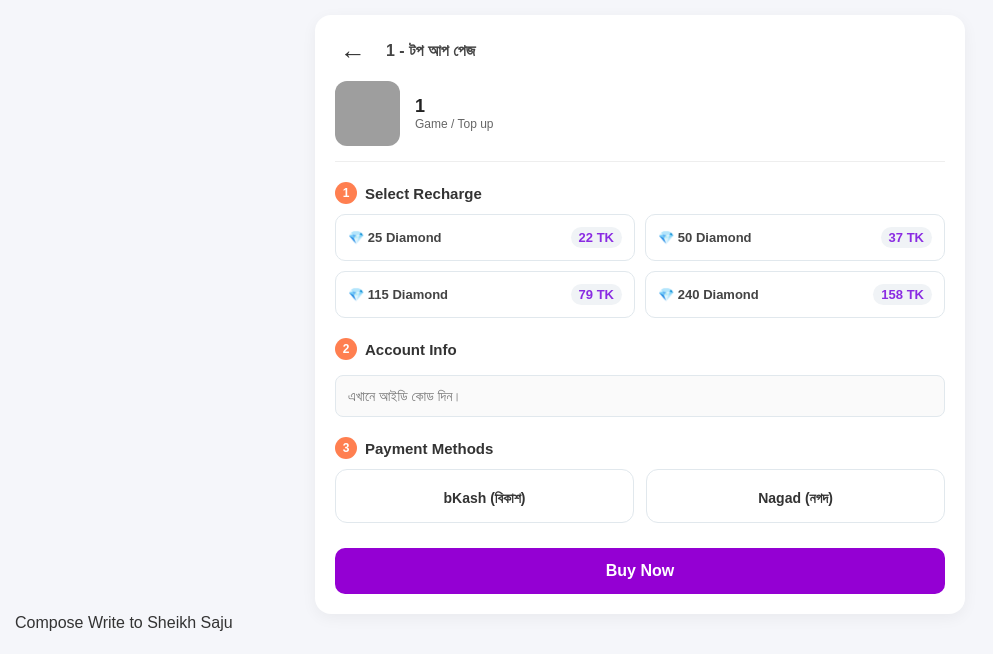
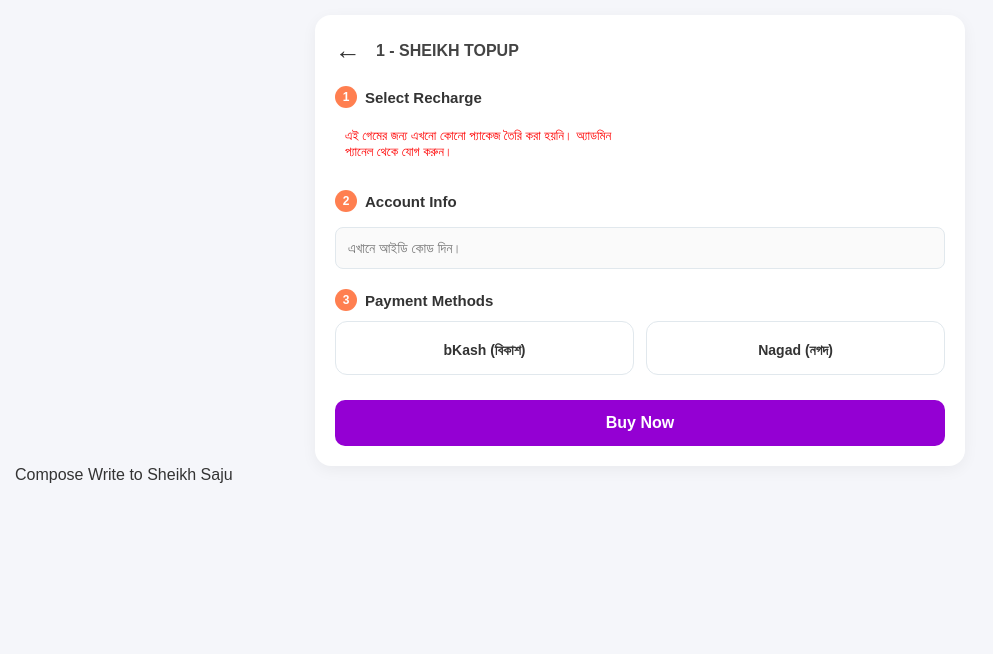
Before and after one commit to sheikhsaju2474-png/ff-topup-store, a Flask app: page /buy/1 in a window 1280 px wide. Shown: the top 654 px of the page, without its empty margins (0-993 px from the left). Run offline with Flask 3, Linux system fonts and the light colour scheme; data that the repository does not hold is empty; grey boxes are pictures that could not be loaded.

Commit message:
Update buy.html

```diff
--- a/templates/buy.html
+++ b/templates/buy.html
@@ -8,119 +8,87 @@
         * { margin: 0; padding: 0; box-sizing: border-box; font-family: 'Poppins', sans-serif; }
         body { background-color: #f5f6fa; padding: 15px; color: #333; }
         .container { max-width: 650px; margin: 0 auto; background: white; padding: 20px; border-radius: 16px; box-shadow: 0 4px 15px rgba(0,0,0,0.05); }
-
-        /* Back Navigation */
         .nav-header { display: flex; align-items: center; gap: 15px; margin-bottom: 15px; }
-        .back-btn { font-size: 26px; text-decoration: none; color: #333; font-weight: bold; cursor: pointer; display: inline-block; padding: 0 5px; }
+        .back-btn { font-size: 26px; text-decoration: none; color: #333; font-weight: bold; cursor: pointer; }
         .nav-title { font-size: 16px; font-weight: bold; color: #444; }
-
         .game-header { display: flex; align-items: center; gap: 15px; margin-bottom: 20px; border-bottom: 1px solid #eee; padding-bottom: 15px; }
         .game-header img { width: 65px; height: 65px; border-radius: 12px; object-fit: cover; }
         .game-header h2 { font-size: 18px; color: #222; }
-
         .step-title { font-size: 15px; font-weight: bold; margin: 20px 0 10px 0; display: flex; align-items: center; gap: 8px; }
         .step-number { background: #ff7f50; color: white; width: 22px; height: 22px; display: inline-flex; justify-content: center; align-items: center; border-radius: 50%; font-size: 12px; }
 
-        /* Package Grid */
         .package-grid { display: grid; grid-template-columns: 1fr 1fr; gap: 10px; }
-        .package-card { border: 1px solid #e1e8ed; border-radius: 10px; padding: 12px; display: flex; justify-content: space-between; align-items: center; cursor: pointer; transition: 0.2s; position: relative; background: #fff; }
+        .package-card { border: 1px solid #e1e8ed; border-radius: 10px; padding: 12px; display: flex; justify-content: space-between; align-items: center; cursor: pointer; background: #fff; }
         .package-card input { position: absolute; opacity: 0; }
-        .package-card .diamonds { font-weight: bold; font-size: 13px; color: #444; }
+        .package-card .diamonds { font-weight: bold; font-size: 13px; }
         .package-card .price { color: #8a2be2; font-weight: bold; font-size: 13px; background: #f0f3f6; padding: 3px 8px; border-radius: 20px; }
         .package-card.selected { border-color: #8a2be2; background-color: #f9f5ff; }
         .package-card.selected .price { background: #8a2be2; color: white; }
 
-        /* Input Styles */
         .input-box { width: 100%; padding: 12px; border: 1px solid #e1e8ed; border-radius: 8px; font-size: 14px; outline: none; margin-top: 5px; background: #fafafa; }
-        .input-box:focus { border-color: #8a2be2; background: #fff; }
-
-        /* Payment Grid */
         .payment-grid { display: grid; grid-template-columns: 1fr 1fr; gap: 12px; }
-        .payment-card { border: 1px solid #e1e8ed; border-radius: 12px; padding: 15px; text-align: center; cursor: pointer; transition: 0.2s; position: relative; background: #fff; }
+        .payment-card { border: 1px solid #e1e8ed; border-radius: 12px; padding: 15px; text-align: center; cursor: pointer; background: #fff; position: relative; }
         .payment-card input { position: absolute; opacity: 0; }
-        .payment-card span { font-size: 14px; font-weight: bold; display: block; margin-top: 5px; color: #333; }
+        .payment-card span { font-size: 14px; font-weight: bold; display: block; margin-top: 5px; }
         .payment-card.selected { border-color: #8a2be2; background-color: #f9f5ff; }
-
-        /* Dynamic Gateway Interface */
-        .payment-details-box { display: none; background: #f8f9fa; border: 1px dashed #8a2be2; border-radius: 10px; padding: 15px; margin-top: 15px; animation: fadeIn 0.3s ease-in-out; }
-        .payment-instruction { font-size: 13px; color: #555; margin-bottom: 10px; line-height: 1.5; }
+        .payment-details-box { display: none; background: #f8f9fa; border: 1px dashed #8a2be2; border-radius: 10px; padding: 15px; margin-top: 15px; }
         .payment-number { font-size: 16px; font-weight: bold; color: #ff4757; background: #fff; padding: 8px; border-radius: 6px; display: inline-block; border: 1px solid #eedede; margin-bottom: 10px; }
-
-        @keyframes fadeIn {
-            from { opacity: 0; transform: translateY(-5px); }
-            to { opacity: 1; transform: translateY(0); }
-        }
-
-        .submit-btn { width: 100%; background: #9400d3; color: white; border: none; padding: 14px; border-radius: 10px; font-size: 16px; font-weight: bold; margin-top: 25px; cursor: pointer; transition: 0.3s; }
-        .submit-btn:hover { background: #8a2be2; }
+        .submit-btn { width: 100%; background: #9400d3; color: white; border: none; padding: 14px; border-radius: 10px; font-size: 16px; font-weight: bold; margin-top: 25px; cursor: pointer; }
     </style>
 </head>
 <body>
-
     <div class="container">
         <div class="nav-header">
             <a href="/" class="back-btn">←</a>
-            <div class="nav-title">{{ game_name }} - টপ আপ পেজ</div>
+            <div class="nav-title">{{ game_name }} - SHEIKH TOPUP</div>
         </div>
 
-        <!-- Success Flash Message -->
         {% with messages = get_flashed_messages(with_categories=true) %}
           {% if messages %}
             {% for category, message in messages %}
-              <div style="background-color: #2ed573; color: white; padding: 12px; border-radius: 8px; margin-bottom: 15px; text-align: center; font-weight: bold; font-size: 14px;">
+              <div style="background-color: #2ed573; color: white; padding: 12px; border-radius: 8px; margin-bottom: 15px; text-align: center; font-weight: bold;">
                   {{ message }}
               </div>
             {% endfor %}
           {% endif %}
         {% endwith %}
 
-        <div class="game-header">
-            <img src="https://images.unsplash.com/photo-1589241062272-c0a000072dfa?q=80&w=400" alt="Game Icon">
-            <div>
-                <h2>{{ game_name }}</h2>
-                <p style="color: #666; font-size: 12px;">Game / Top up</p>
-            </div>
-        </div>
-
         <form action="/submit_order" method="POST">
-            <!-- Step 1 -->
             <div class="step-title"><span class="step-number">1</span> Select Recharge</div>
             <div class="package-grid">
-                <div class="package-card" onclick="selectPackage(this)"><input type="radio" name="package" value="25 Diamond - 22 TK" required><span class="diamonds">💎 25 Diamond</span><div class="price">22 TK</div></div>
-                <div class="package-card" onclick="selectPackage(this)"><input type="radio" name="package" value="50 Diamond - 37 TK"><span class="diamonds">💎 50 Diamond</span><div class="price">37 TK</div></div>
-                <div class="package-card" onclick="selectPackage(this)"><input type="radio" name="package" value="115 Diamond - 79 TK"><span class="diamonds">💎 115 Diamond</span><div class="price">79 TK</div></div>
-                <div class="package-card" onclick="selectPackage(this)"><input type="radio" name="package" value="240 Diamond - 158 TK"><span class="diamonds">💎 240 Diamond</span><div class="price">158 TK</div></div>
+                {% if packages %}
+                    {% for pkg in packages %}
+                    <div class="package-card" onclick="selectPackage(this)">
+                        <input type="radio" name="package" value="{{ pkg[2] }} - {{ pkg[3] }} TK" required>
+                        <span class="diamonds">💎 {{ pkg[2] }}</span>
+                        <div class="price">{{ pkg[3] }} TK</div>
+                    </div>
+                    {% endfor %}
+                {% else %}
+                    <p style="color: red; font-size: 13px; padding: 10px;">এই গেমের জন্য এখনো কোনো প্যাকেজ তৈরি করা হয়নি। অ্যাডমিন প্যানেল থেকে যোগ করুন।</p>
+                {% endif %}
             </div>
 
-            <!-- Step 2 -->
             <div class="step-title"><span class="step-number">2</span> Account Info</div>
             <input type="text" name="uid" class="input-box" placeholder="এখানে আইডি কোড দিন।" required>
 
-            <!-- Step 3 -->
             <div class="step-title"><span class="step-number">3</span> Payment Methods</div>
             <div class="payment-grid">
-                <div class="payment-card" onclick="selectPayment(this, 'bkash')">
-                    <input type="radio" name="payment" value="bKash" required>
-                    <span>bKash (বিকাশ)</span>
-                </div>
-                <div class="payment-card" onclick="selectPayment(this, 'nagad')">
-                    <input type="radio" name="payment" value="Nagad">
-                    <span>Nagad (নগদ)</span>
-                </div>
+                <div class="payment-card" onclick="selectPayment(this, 'bkash')"><input type="radio" name="payment" value="bKash" required><span>bKash (বিকাশ)</span></div>
+                <div class="payment-card" onclick="selectPayment(this, 'nagad')"><input type="radio" name="payment" value="Nagad"><span>Nagad (নগদ)</span></div>
             </div>
 
-            <!-- ছোট ইন্টারফেজ (বিকাশ এবং নগদ আলাদা সিলেক্টের পর পপ-আপ হবে) -->
             <div id="bkash-box" class="payment-details-box">
-                <div class="payment-instruction">👉 নিচে দেওয়া <b>বিকাশ পার্সোনাল</b> নাম্বারে টাকা <b>Send Money</b> করুন:</div>
-                <div class="payment-number">017XXXXXXXX (বিকাশ)</div> <!-- আপনার পার্সোনাল বিকাশ নাম্বার এখানে দিন -->
-                <p style="font-size: 13px; font-weight: bold; margin-bottom: 5px;">Transaction ID (TxID) দিন:</p>
+                <div style="font-size:13px; margin-bottom:10px;">👉 নিচে দেওয়া <b>বিকাশ পার্সোনাল</b> নাম্বারে টাকা <b>Send Money</b> করুন:</div>
+                <div class="payment-number">01994573379 (বিকাশ)</div>
+                <p style="font-size: 13px; font-weight: bold;">Transaction ID (TxID) দিন:</p>
                 <input type="text" name="txid" id="bkash-txid" class="input-box" placeholder="যেমন: BKA87HJK92">
             </div>
 
             <div id="nagad-box" class="payment-details-box">
-                <div class="payment-instruction">👉 নিচে দেওয়া <b>নগদ পার্সোনাল</b> নাম্বারে টাকা <b>Send Money</b> করুন:</div>
-                <div class="payment-number">019XXXXXXXX (নগদ)</div> <!-- আপনার পার্সোনাল নগদ নাম্বার এখানে দিন -->
-                <p style="font-size: 13px; font-weight: bold; margin-bottom: 5px;">Transaction ID (TxID) দিন:</p>
+                <div style="font-size:13px; margin-bottom:10px;">👉 নিচে দেওয়া <b>নগদ পার্সোনাল</b> নাম্বারে টাকা <b>Send Money</b> করুন:</div>
+                <div class="payment-number">01994573379 (নগদ)</div>
+                <p style="font-size: 13px; font-weight: bold;">Transaction ID (TxID) din:</p>
                 <input type="text" name="txid" id="nagad-txid" class="input-box" placeholder="যেমন: 7N82KSJDUW">
             </div>
 
@@ -130,30 +98,20 @@
 
     <script>
         function selectPackage(element) {
-            document.querySelectorAll('.package-card').forEach(card => card.classList.remove('selected'));
+            document.querySelectorAll('.package-grid .package-card').forEach(card => card.classList.remove('selected'));
             element.classList.add('selected');
             element.querySelector('input').checked = true;
         }
-
         function selectPayment(element, method) {
-            // পেমেন্ট কার্ড সিলেক্ট ইফেক্ট
-            document.querySelectorAll('.payment-card').forEach(card => card.classList.remove('selected'));
+            document.querySelectorAll('.payment-grid .payment-card').forEach(card => card.classList.remove('selected'));
             element.classList.add('selected');
             element.querySelector('input').checked = true;
-
-            // ইন্টারফেজ বক্স হাইড/শো করার লজিক
             document.getElementById('bkash-box').style.display = 'none';
             document.getElementById('nagad-box').style.display = 'none';
             document.getElementById('bkash-txid').required = false;
             document.getElementById('nagad-txid').required = false;
-
-            if (method === 'bkash') {
-                document.getElementById('bkash-box').style.display = 'block';
-                document.getElementById('bkash-txid').required = true; // TxID দেওয়া বাধ্যতামূলক করা হলো
-            } else if (method === 'nagad') {
-                document.getElementById('nagad-box').style.display = 'block';
-                document.getElementById('nagad-txid').required = true; // TxID দেওয়া বাধ্যতামূলক করা হলো
-            }
+            if (method === 'bkash') { document.getElementById('bkash-box').style.display = 'block'; document.getElementById('bkash-txid').required = true; }
+            else if (method === 'nagad') { document.getElementById('nagad-box').style.display = 'block'; document.getElementById('nagad-txid').required = true; }
         }
     </script>
 </body>
```
